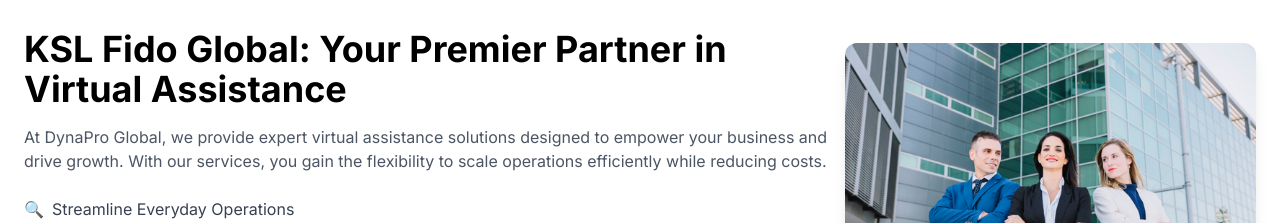
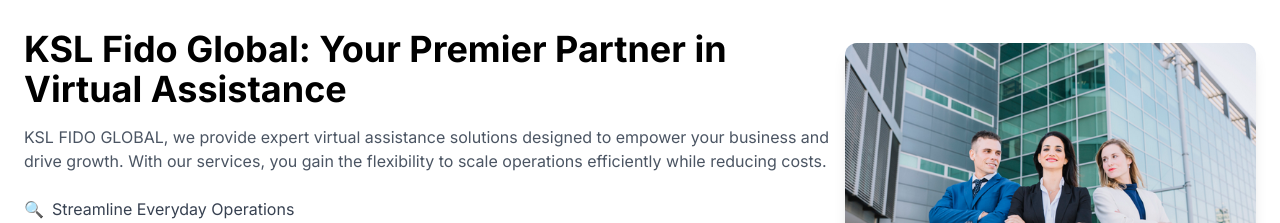
Before and after one commit to Ayush3205/my-agency-website, a Next.js app: page / in a window 1280 px wide. Shown: the part 3220-3443 px from the top of the page. Built offline with nearby package versions, Linux system fonts and the light colour scheme.

Commit message:
Update contact-section.tsx

```diff
--- a/src/components/contact-section.tsx
+++ b/src/components/contact-section.tsx
@@ -71,7 +71,7 @@
           KSL Fido Global: Your Premier Partner in Virtual Assistance
         </h2>
         <p className="text-gray-600 mb-6">
-        At DynaPro Global, we provide expert virtual assistance solutions designed to empower your business and drive growth. With our services, you gain the flexibility to scale operations efficiently while reducing costs.
+        KSL FIDO GLOBAL, we provide expert virtual assistance solutions designed to empower your business and drive growth. With our services, you gain the flexibility to scale operations efficiently while reducing costs.
 
         </p>
         <ul className="space-y-2 text-gray-700">
```
